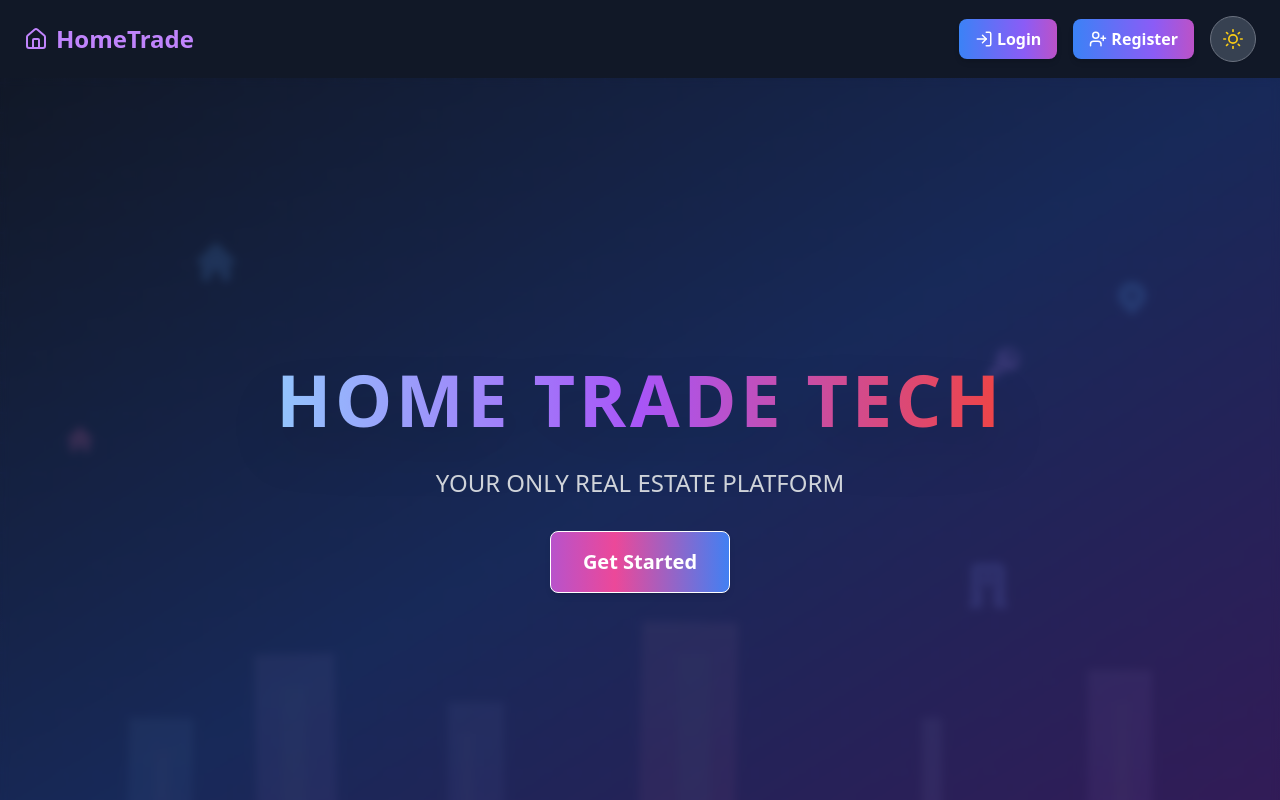
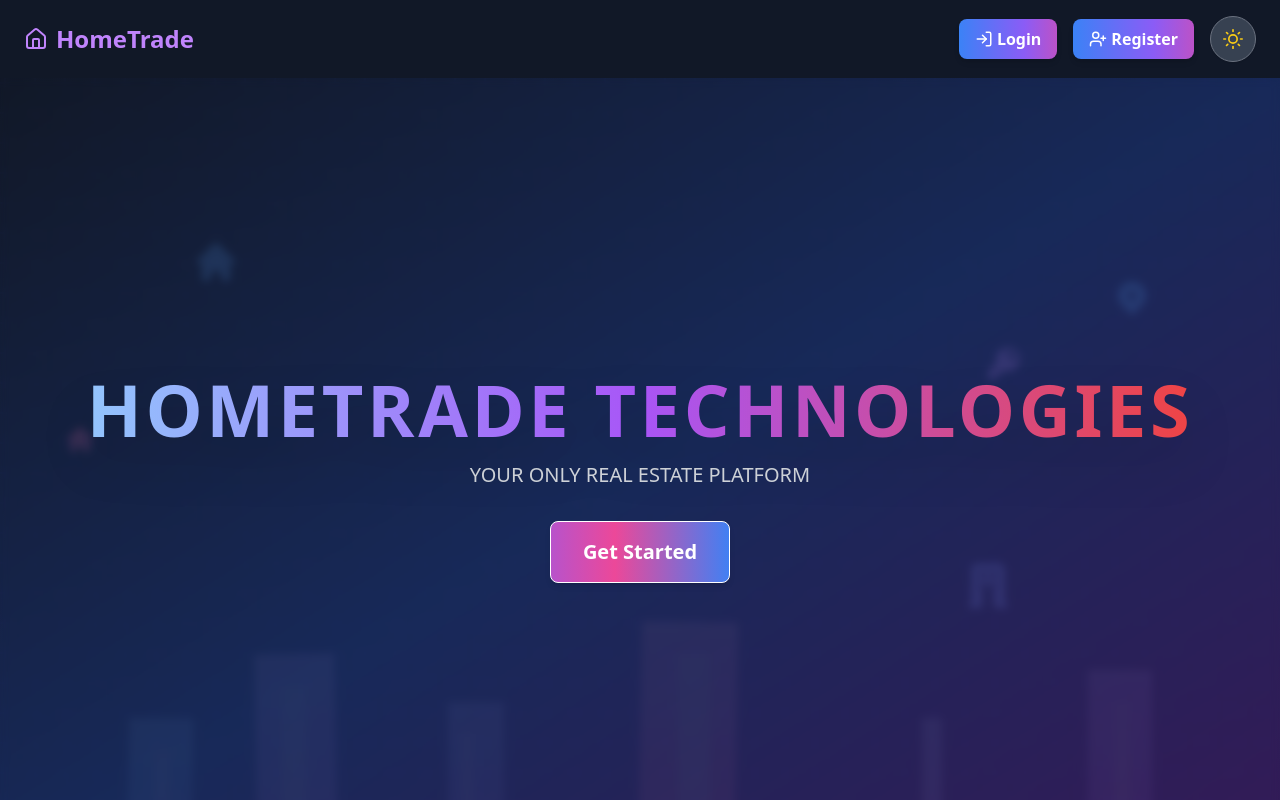
Before and after one commit to marlonmunoz/home-trade-MVP-app, a React (Vite) app in the folder client/hometrade_mvp/: page / in a window 1280 px wide. Shown: the top 800 px of the page. Built offline with nearby package versions, Linux system fonts and the light colour scheme.

Commit message:
home presentation updated

```diff
--- a/client/hometrade_mvp/src/pages/Home.jsx
+++ b/client/hometrade_mvp/src/pages/Home.jsx
@@ -81,11 +81,11 @@ const Home = () => {
       <div className="relative z-10 backdrop-blur-sm">
         <div className="container mx-auto px-4 py-8 min-h-screen flex items-center justify-center">
           <div className="text-center">
-            <h1 className="text-5xl md:text-6xl lg:text-7xl font-bold bg-gradient-to-r from-blue-300 via-blue-500 via-purple-500 via-pink-500 to-red-500 bg-clip-text text-transparent drop-shadow-2xl tracking-wider uppercase font-black mb-8">
-              HOME TRADE TECH
+            <h1 className="text-5xl md:text-6xl lg:text-7xl font-bold bg-gradient-to-r from-blue-300 via-blue-500 via-purple-500 via-pink-500 to-red-500 bg-clip-text text-transparent drop-shadow-2xl tracking-wider uppercase font-black mb-4">
+              HOMETRADE TECHNOLOGIES
             </h1>
 
-            <p className="text-gray-600 dark:text-gray-300 text-lg md:text-xl lg:text-2xl mb-8 max-w-2xl mx-auto">
+            <p className="text-gray-600 dark:text-gray-300 text-lg md:text-xl lg:text-1xl mb-8 max-w-2xl mx-auto">
               YOUR ONLY REAL ESTATE PLATFORM
             </p>
 
```
